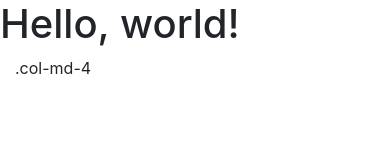
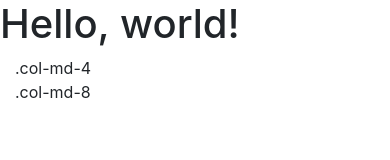
Before and after one commit to BigCircles/BigCircles.github.io, a plain HTML site: page index.html in a window 390 px wide. Drawn offline with nearby package versions, Linux system fonts and the light colour scheme.

Commit message:
col-md-8
add col-md-8

```diff
--- a/index.html
+++ b/index.html
@@ -23,6 +23,7 @@
 	<div class="container">
 		<div class="row">
 			<div class="col-md-4">.col-md-4</div>
+			<div class="col-md-8">.col-md-8</div>
 		</div>
 	</div>
 
```
